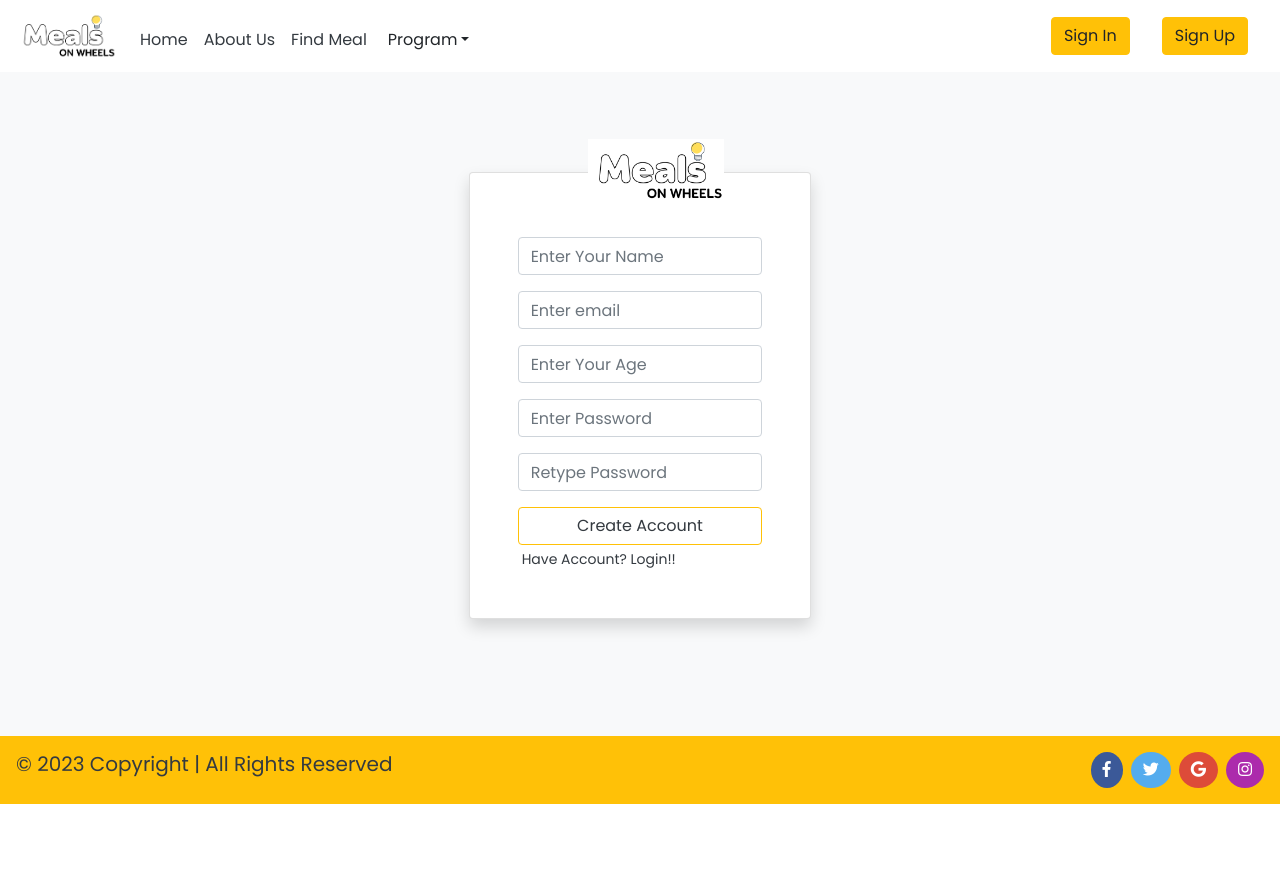
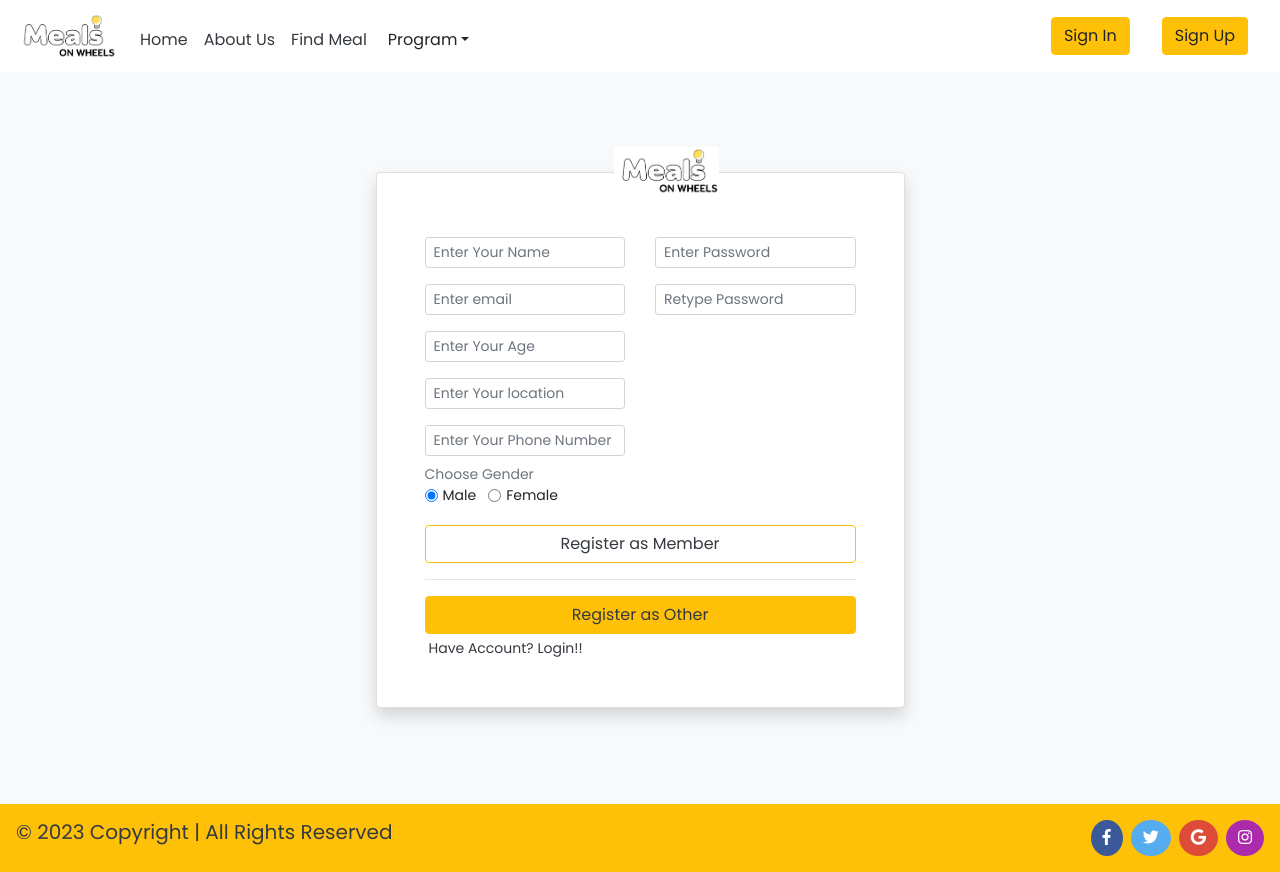
Before and after one commit to thinzarwinluck/HNDC_Unit22_Application-Development_mow_frontend, a React (Vite) app: page /register in a window 1280 px wide. Before the commit the page ends 804 px from the top, so only its background shows below. Built offline with nearby package versions, Linux system fonts and the light colour scheme; a web font is replaced by a local one.

Commit message:
registration form

```diff
--- a/package.json
+++ b/package.json
@@ -12,6 +12,7 @@
   "dependencies": {
     "axios": "^1.6.3",
     "bootstrap": "^5.3.2",
+    "lodash": "^4.17.21",
     "react": "^18.2.0",
     "react-bootstrap": "^2.9.2",
     "react-dom": "^18.2.0",
--- a/src/data.js
+++ b/src/data.js
@@ -24,7 +24,10 @@ let aboutUs = [
         }
     ]
 
-    let logo =[logo1,logo2,logo3,logo4,logo5,logo1,logo2,logo3,logo4,logo5,logo1,logo1,logo2,logo3,logo4,logo5,logo1,logo2,logo3,logo4,logo5,logo1,logo1,logo2,logo3,logo4,logo5,logo1,logo2,logo3,logo4,logo5,logo1,logo1,logo2,logo3,logo4,logo5,logo1,logo2]
+    const logo = Array.from({ length: 36 }, (_, index) => {
+      const logos = [logo1, logo2, logo3, logo4, logo5];
+      return logos[index % logos.length];
+    });
 
 
 export {aboutUs,logo};
--- a/src/home/home.css
+++ b/src/home/home.css
@@ -53,4 +53,10 @@ background-color: #80808082;
   top: -34px;
   left: 118px;
 }
+
+.align-center2{
+  top: -26px;
+    left: 237px;
+}
+
 /* Add other styles for your existing components as needed */
--- a/src/login/Login.jsx
+++ b/src/login/Login.jsx
@@ -61,6 +61,7 @@ const Login = () => {
                     placeholder="Enter email"
                     value={email}
                     onChange={(e) => setEmail(e.target.value)}
+                    style={{ fontSize: '14px' }}
                   />
                 </Form.Group>
 
@@ -70,6 +71,7 @@ const Login = () => {
                     placeholder="Password"
                     value={password}
                     onChange={(e) => setPassword(e.target.value)}
+                    style={{ fontSize: '14px' }}
                   />
                 </Form.Group>
                 <Button
--- a/src/register/Register.jsx
+++ b/src/register/Register.jsx
@@ -1,7 +1,17 @@
 import React, { useState } from "react";
-import { Container, Button, Form, Card, Row, Col, Alert } from "react-bootstrap";
+import {
+  Container,
+  Button,
+  Form,
+  Card,
+  Row,
+  Col,
+  Alert,
+} from "react-bootstrap";
 import baseApi from "../api/apiFetching";
 import logo from "../img/logo.png";
+import { capitalize } from "lodash";
+import _ from "lodash";
 
 const Register = () => {
   const [email, setEmail] = useState("");
@@ -10,6 +20,12 @@ const Register = () => {
   const [age, setAge] = useState("");
   const [reTypepassword, setRetypePassword] = useState("");
   const [errorAlert, setErrorAlert] = useState("");
+  const [formType, setFormType] = useState("member");
+  const [location, setLocation] = useState("");
+  const [experience, setExperience] = useState("");
+  const [selectedGender, setGender] = useState("Male");
+  const [phone, setPhone] = useState("");
+  const [selectedWork , setSelectedWork] = useState("Part Time")
 
   const getUserLocation = (callback) => {
     navigator.geolocation.getCurrentPosition(
@@ -27,16 +43,10 @@ const Register = () => {
     );
   };
 
-
-  const handleSubmit = async (event) => {
-    event.preventDefault();
-
-    if(password !== reTypepassword){
-      setErrorAlert("Password does not match");
-
-    }else{
-    getUserLocation((userPosition) => {
-
+  const handleSubmit = async () => {
+    !formValidation().status
+      ? setErrorAlert(formValidation().message)
+      : getUserLocation((userPosition) => {
           if (userPosition) {
             const data = {
               userName: userName,
@@ -45,45 +55,90 @@ const Register = () => {
               age: age,
               latitude: userPosition.latitude,
               longitude: userPosition.longitude,
+              location: location,
+              experience: experience,
+              gender: selectedGender,
+              phone: phone,
+              work: selectedWork,
+              formType: formType
             };
 
-        baseApi.post("/register", data)
-          .then(response => {
+            baseApi
+              .post("/register", data)
+              .then((response) => {
                 if (response.status === 201) {
                   // Consider using React Router to navigate within your app
                   window.location.href = "/login";
                 }
               })
-          .catch(error => {
-            setErrorAlert(error.response?.data?.message || "An error occurred");
+              .catch((error) => {
+                setErrorAlert(
+                  error.response?.data?.message || "An error occurred"
+                );
               });
           }
         });
+  };
+
+  const formValidation = (type) => {
+    let status = null ;
+    const mainTest = email !== "" &&
+    password !== "" &&
+    reTypepassword !== "" &&
+    userName !== "" &&
+    age !== "";
+    location !== "" && selectedGender!=="" && phone!==""
+
+    switch (type) {
+      case 'member':
+        status = mainTest ;
+        break;
+
+      default:
+        status = mainTest && experience!=="" && selectedWork !==""
+        break;
     }
+    const message = !status
+      ? "All fields are required"
+      : password === reTypepassword
+      ? ""
+      : "Password doesn't match";
+    return { status: status, message: message };
+  };
+
+  const handleRegistrationTypeChange = (type) => {
+    setFormType(type);
+
   };
 
   return (
-    <Container fluid className="bg-light p-5 full-screen">
+    <Container fluid className="bg-light p-5">
       <div className="p-5">
         <Row className="mt-5">
-          <Col md={{ span: 4, offset: 4 }} className="mt-4 ">
+          <Col md={{ span: 6, offset: 3 }} className="mt-4 ">
             <Card className="p-5 w-100 shadow mt-1 position-relative">
               <img
                 src={logo}
-                width="40%"
-                className="position-absolute translate-middle align-center"
+                width="20%"
+                className="position-absolute translate-middle align-center2"
                 alt="React Bootstrap logo"
               />
-
-              <Form className="mt-3" onSubmit={handleSubmit}>
-                {errorAlert && <Alert variant="danger">{errorAlert}</Alert>}
+              {errorAlert && (
+                <Alert variant="danger" style={{ fontSize: "14px" }}>
+                  {errorAlert}
+                </Alert>
+              )}
+              <Form className="mt-3" onSubmit={(e) => e.preventDefault()}>
+                <Row>
+                  <div className="col-6">
                     <Form.Group className="mb-3" controlId="formBasicUserName">
                       <Form.Control
                         type="text"
                         placeholder="Enter Your Name"
                         value={userName}
                         onChange={(e) => setName(e.target.value)}
-                    required
+                        className="form-font-size"
+                        size="sm"
                       />
                     </Form.Group>
                     <Form.Group className="mb-3" controlId="formBasicEmail">
@@ -92,7 +147,7 @@ const Register = () => {
                         placeholder="Enter email"
                         value={email}
                         onChange={(e) => setEmail(e.target.value)}
-                    required
+                        size="sm"
                       />
                     </Form.Group>
                     <Form.Group className="mb-3" controlId="formBasicAge">
@@ -101,9 +156,76 @@ const Register = () => {
                         placeholder="Enter Your Age"
                         value={age}
                         onChange={(e) => setAge(e.target.value)}
-                    required
+                        size="sm"
                       />
                     </Form.Group>
+                    <Form.Group className="mb-3" controlId="formBasicLocation">
+                      <Form.Control
+                        type="text"
+                        placeholder="Enter Your location"
+                        value={age}
+                        onChange={(e) => setLocation(e.target.value)}
+                        size="sm"
+                      />
+                    </Form.Group>
+
+                    <Form.Group className="mb-2" controlId="phoneNumber">
+                      <Form.Control
+                        type="text"
+                        placeholder="Enter Your Phone Number"
+                        value={phone}
+                        onChange={(e) => setPhone(e.target.value)}
+                        size="sm"
+                      />
+                    </Form.Group>
+                    <Form.Group className="mb-3" controlId="gender">
+                      <Form.Text className="text-muted">
+                        Choose Gender
+                      </Form.Text>
+                      {["Male", "Female"].map((gender) => (
+                        <Form.Check
+                          inline
+                          label={gender}
+                          name={gender}
+                          type="radio"
+                          id={`inline-radio-${gender}`}
+                          checked={selectedGender === gender}
+                          onChange={() => setGender(gender)}
+                          style={{ fontSize: "14px" }}
+                        />
+                      ))}
+                    </Form.Group>
+                  </div>
+                  <div className="col-6">
+                  {formType !== "member" && (
+  <>
+    <Form.Group className="mb-3" controlId="role">
+      <Form.Select
+        style={{ fontSize: "14px" }}
+        value={formType}
+        onChange={(e) => setFormType(e.target.value)}
+        className="w-100"
+      >
+        <option>Choose Your Role</option>
+        {["Care-Giver", "Volunteer"].map((type) => (
+          <option key={type} value={type}>
+            {type}
+          </option>
+        ))}
+      </Form.Select>
+    </Form.Group>
+
+    <Form.Group className="mb-3" controlId="experience">
+      <Form.Control
+        type="text"
+        placeholder="Enter Your Experience"
+        value={password}
+        onChange={(e) => setPassword(e.target.value)}
+        size="sm"
+      />
+    </Form.Group>
+  </>
+)}
 
                     <Form.Group className="mb-3" controlId="formBasicPassword">
                       <Form.Control
@@ -111,24 +233,65 @@ const Register = () => {
                         placeholder="Enter Password"
                         value={password}
                         onChange={(e) => setPassword(e.target.value)}
-                    required
+                        size="sm"
                       />
                     </Form.Group>
-                <Form.Group className="mb-3" controlId="formBasicRetypePassword">
+
+                    <Form.Group
+                      className="mb-3"
+                      controlId="formBasicRetypePassword"
+                    >
                       <Form.Control
                         type="password"
                         placeholder="Retype Password"
                         value={reTypepassword}
                         onChange={(e) => setRetypePassword(e.target.value)}
-                    required
+                        size="sm"
                       />
                     </Form.Group>
+                    {formType !== "member" && (
+                    <Form.Group controlId="work">
+                      <Form.Text className="text-muted">
+                        Available for Work
+                      </Form.Text>
+                      {["Part Time", "Full Time"].map((gender) => (
+                        <Form.Check
+                          inline
+                          label={gender}
+                          name={gender}
+                          type="radio"
+                          id={`inline-radio-${gender}`}
+                          checked={selectedWork === gender}
+                          onChange={() => setSelectedWork(gender)}
+                          style={{ fontSize: "14px" }}
+                        />
+                      ))}
+                    </Form.Group>
+                    )}
+                  </div>
+                </Row>
                 <Button
                   variant="outline-warning"
                   type="submit"
                   className="w-100 text-dark"
+                  onClick={() => handleSubmit()}
                 >
-                  Create Account
+                  Register as {capitalize(formType)}
+                </Button>
+                <hr />
+                <Button
+                  variant="warning"
+                  type="submit"
+                  className="text-dark w-100"
+                  onClick={() =>
+                    handleRegistrationTypeChange(
+                      formType === "member" ? "other" : "member"
+                    )
+                  }
+                >
+                  {formType === "member"
+                    ? "Register as Other"
+                    : "Register as Member"}
                 </Button>
                 <Row className="mx-auto">
                   <Form.Text className="text-muted">
```
Also changed, not shown: 1 other file (tests, documents, lock files or other folders). Lines whose indentation alone changed are shown as unchanged.
